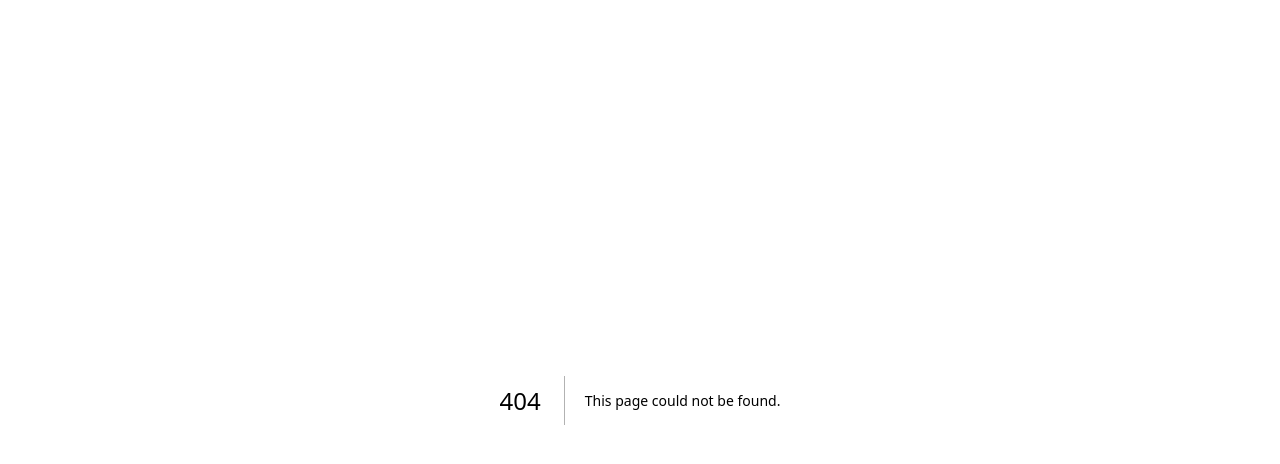
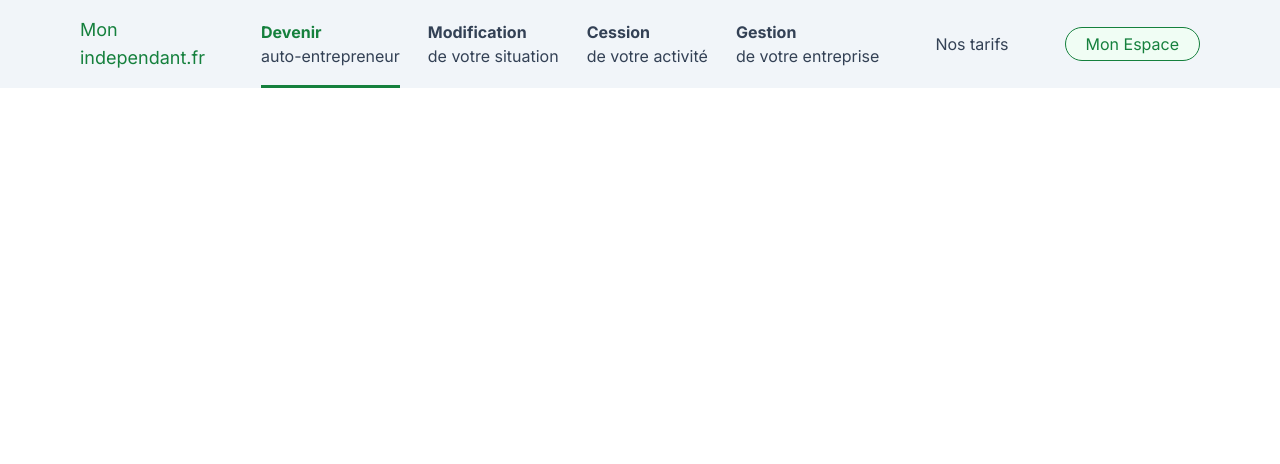
Before and after one commit to magicniclus/mon-independant, a Next.js app: page /devenir-auto-entrepreneur/declaration in a window 1280 px wide. Before the commit this address had no page. Shown: the top 464 px of the page. Built offline with nearby package versions, Linux system fonts and the light colour scheme.

Commit message:
Create page.tsx

```diff
--- /dev/null
+++ b/src/app/(user)/devenir-auto-entrepreneur/declaration/page.tsx
@@ -0,0 +1,12 @@
+import NavBar from "@/components/NavBar";
+
+const page = () => {
+  return (
+    <>
+      <NavBar />
+      <main></main>
+    </>
+  );
+};
+
+export default page;
```
